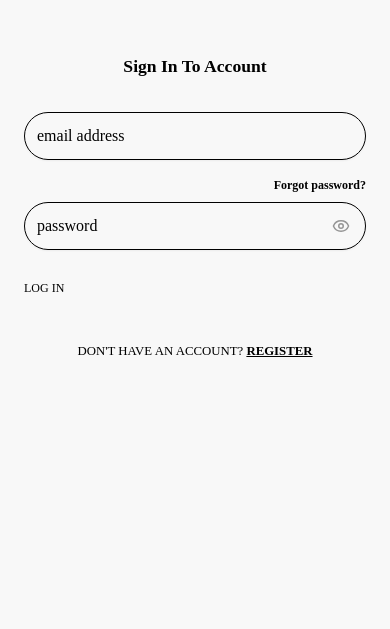
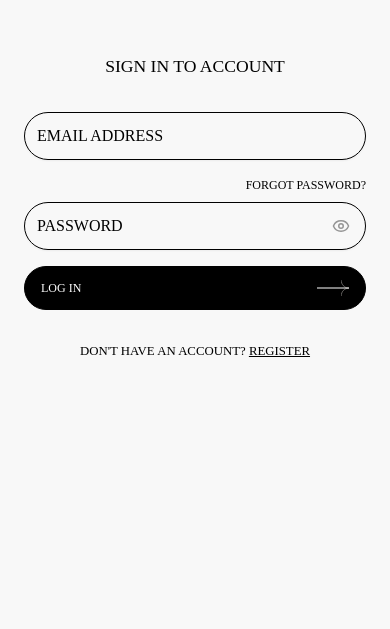
Before and after one commit to kareemcodes-1/nextjs16-test, a Next.js app: page /auth/login in a window 390 px wide. Shown: the part 215-844 px from the top of the page. Built offline with nearby package versions, Linux system fonts and the light colour scheme; grey boxes are pictures that could not be loaded.

Commit message:
animation problem

```diff
--- a/app/(pages)/(home)/page.tsx
+++ b/app/(pages)/(home)/page.tsx
@@ -19,15 +19,15 @@ export default function Home() {
 
       <Hero />
 
-      <About />
-      {/* <Collections /> */}
+      {/* <About />
+      <Collections />
       <FeaturedProducts />
 
 
-      {/* <VideoPreview /> */}
+
       <BestSellers />
 
-      <Testimonials />
+      <Testimonials /> */}
 
     </>
   );
--- a/app/globals.css
+++ b/app/globals.css
@@ -27,7 +27,315 @@ html, body {
   padding: 0; */
 }
 
+button{
+  cursor: pointer;
+}
 
+button:disabled{
+  cursor: none;
+}
+
+.go3958317564{
+  font-weight: 200 !important;
+    font-family: 'Telegraf' !important;
+  text-transform: uppercase !important;
+}
+
+@font-face {
+    font-family: 'Telegraf';
+    src: url('../font/Telegraf_UltraLight_200.otf') format('opentype');
+    /* font-weight: 300; */
+    font-style: normal;
+    font-display: swap;
+      font-display: optional;
+}
+
+@font-face {
+    font-family: 'Telegraf';
+    src: url('../font/Telegraf_UltraBold_800.otf') format('opentype');
+    /* font-weight: 300; */
+    font-style: normal;
+    font-display: swap;
+      font-display: optional;
+}
+
+@font-face {
+    font-family: 'Telegraf';
+    src: url('../font/TelegrafRegular_272984568a25d8528fe2de8b20b29011.otf') format('opentype');
+    /* font-weight: 300; */
+    font-style: normal;
+    font-display: swap;
+      font-display: optional;
+}
+
+h1, h2, h3, label, button, input, ::placeholder{
+  font-family: 'Telegraf' !important;
+  text-transform: uppercase;
+  font-weight: 300;
+}
+
+a, p, span{
+  font-family: 'Telegraf';
+  text-transform: uppercase;
+  font-weight: 200;
+
+}
+
+.category-btn {
+    display: flex;
+    align-items: center;
+    justify-content: center;
+    position: relative;
+    background: white;
+    height: calc(4.66666667vw);
+    width: auto;
+    box-shadow: none;
+    margin: 0;
+    color: #000;
+    text-align: center;
+    padding: .5rem calc(2.1291667vw) .5rem calc(2.12291667vw);
+    border-radius: calc(4.16666667vw);
+    font-weight: 200;
+    text-transform: uppercase;
+    line-height: calc(4.16666667vw);
+    box-sizing: border-box;
+    transition: .4s cubic-bezier(.4, 0, 0, 1);
+}
+
+.btn {
+    display: inline-flex;
+    align-items: center;
+    position: relative;
+    height: calc(4.16666667vw);
+    width: auto;
+    margin: 0;
+    background: transparent;
+    padding: 0 calc(1.82291667vw);
+    border-radius: calc(4.16666667vw);
+    font-size: calc(1.04166667vw);
+    font-weight: 200;
+    text-transform: uppercase;
+    line-height: 1;
+    box-sizing: border-box;
+    text-decoration: none;
+    cursor: pointer;
+    transition: background .4s cubic-bezier(.4, 0, 0, 1),
+                color .4s cubic-bezier(.4, 0, 0, 1);
+}
+
+/* ─── VARIANTS ──────────────────────────────────────── */
+.btn--light {
+    color: #fefaf4;
+    border: 1px solid #fefaf4;
+}
+.btn--light:hover {
+    background: #fefaf4;
+    color: #000;
+}
+
+.btn--dark {
+    color: #000;
+    border: 1px solid #000;
+}
+.btn--dark:hover {
+    background: #000;
+    color: #fff;
+}
+
+/* ─── FILLED VARIANTS ───────────────────────────────── */
+.btn--filled-light {
+    color: #000;
+    background: #fefaf4;
+    border: 1px solid #fefaf4;
+}
+.btn--filled-light:hover {
+    background: #e8e4de;
+    color: #000;
+}
+
+.btn--filled-dark {
+    color: #fff;
+    background: #000;
+    border: 1px solid #000;
+}
+.btn--filled-dark:hover {
+    background: #222;
+    color: #fff;
+}
+
+/* ─── ICON MODIFIER ─────────────────────────────────── */
+.btn--icon-left  { padding-left: calc(1.82291667vw + 3.95833333vw + 0.5em); }
+.btn--icon-right { padding-right: calc(1.82291667vw + 3.95833333vw + 0.5em); }
+
+.btn--icon-left::before,
+.btn--icon-right::before {
+    content: '';
+    position: absolute;
+    top: 50%;
+    transform: translateY(-50%);
+    height: 1px;
+    width: calc(3.95833333vw);
+    background: currentColor;
+    transition: background .4s cubic-bezier(.4, 0, 0, 1);
+}
+
+.btn--icon-left::before  { left: calc(1.82291667vw); }
+.btn--icon-right::before { right: calc(1.82291667vw); }
+
+.btn--icon-left::after,
+.btn--icon-right::after {
+    content: '';
+    position: absolute;
+    top: 50%;
+    transform: translateY(-50%);
+    width: calc(1.09375vw);
+    height: calc(2.13541667vw);
+    background-repeat: no-repeat;
+    background-position: center;
+    transition: background-image .4s;
+}
+
+.btn--icon-left::after  { left: calc(2.22291667vw); }
+.btn--icon-right::after { right: calc(1.82291667vw); }
+
+/* ─── ARROW IMAGES ──────────────────────────────────── */
+.btn--light.btn--icon-left::after  { background-image: url(../public/arrowhead-left-light.svg); }
+.btn--light.btn--icon-right::after { background-image: url(../public/arrowhead-right-light.svg); }
+.btn--dark.btn--icon-left::after   { background-image: url(../public/arrowhead-left.svg); }
+.btn--dark.btn--icon-right::after  { background-image: url(../public/arrowhead-right-black.svg); }
+
+.btn--light:hover.btn--icon-left::after  { background-image: url(../public/arrowhead-left.svg); }
+.btn--light:hover.btn--icon-right::after { background-image: url(../public/arrowhead-right-black.svg); }
+.btn--dark:hover.btn--icon-left::after   { background-image: url(../public/arrowhead-left-light.svg); }
+.btn--dark:hover.btn--icon-right::after  { background-image: url(../public/arrowhead-right-light.svg); }
+
+.btn--filled-light.btn--icon-left::after  { background-image: url(../public/arrowhead-left.svg); }
+.btn--filled-light.btn--icon-right::after { background-image: url(../public/arrowhead-right-black.svg); }
+.btn--filled-dark.btn--icon-left::after   { background-image: url(../public/arrowhead-left-light.svg); }
+.btn--filled-dark.btn--icon-right::after  { background-image: url(../public/arrowhead-right-light.svg); }
+
+.btn--filled-light:hover.btn--icon-left::after  { background-image: url(../public/arrowhead-left-light.svg); }
+.btn--filled-light:hover.btn--icon-right::after { background-image: url(../public/arrowhead-right-light.svg); }
+.btn--filled-dark:hover.btn--icon-left::after   { background-image: url(../public/arrowhead-left-light.svg); }
+.btn--filled-dark:hover.btn--icon-right::after  { background-image: url(../public/arrowhead-right-light.svg); }
+
+/* ─── RESPONSIVE: TABLET ────────────────────────────── */
+@media (max-width: 1024px) {
+    .btn {
+        height: 3rem;
+        padding: 0 1.25rem;
+        border-radius: 3rem;
+        font-size: 0.75rem;
+    }
+
+    .btn--icon-left  { padding-left: calc(1.25rem + 2.5rem + 0.5em); }
+    .btn--icon-right { padding-right: calc(1.25rem + 2.5rem + 0.5em); }
+
+    .btn--icon-left::before,
+    .btn--icon-right::before {
+        width: 2.5rem;
+    }
+
+    .btn--icon-left::before  { left: 1.25rem; }
+    .btn--icon-right::before { right: 1.25rem; }
+
+    .btn--icon-left::after,
+    .btn--icon-right::after {
+        width: 0.6rem;
+        height: 1.2rem;
+    }
+
+    .btn--icon-left::after  { left: 1.5rem; }
+    .btn--icon-right::after { right: 1.25rem; }
+}
+
+/* ─── RESPONSIVE: MOBILE ────────────────────────────── */
+@media (max-width: 768px) {
+    .btn {
+        height: 2.75rem;
+        padding: 0 1rem;
+        border-radius: 2.75rem;
+        font-size: 0.7rem;
+    }
+
+    .btn--icon-left  { padding-left: calc(1rem + 2rem + 0.5em); }
+    .btn--icon-right { padding-right: calc(1rem + 2rem + 0.5em); }
+
+    .btn--icon-left::before,
+    .btn--icon-right::before {
+        width: 2rem;
+    }
+
+    .btn--icon-left::before  { left: 1rem; }
+    .btn--icon-right::before { right: 1rem; }
+
+    .btn--icon-left::after,
+    .btn--icon-right::after {
+        width: 0.5rem;
+        height: 1rem;
+    }
+
+    .btn--icon-left::after  { left: 1.2rem; }
+    .btn--icon-right::after { right: 1rem; }
+}
+
+/* ─── RESPONSIVE: TABLET ────────────────────────────── */
+@media (max-width: 1024px) {
+    .category-btn {
+        height: 3rem;
+        padding: .5rem 1.25rem;
+        border-radius: 3rem;
+        line-height: 1;
+        font-size: 1.2rem;
+    }
+}
+
+/* ─── RESPONSIVE: MOBILE ────────────────────────────── */
+@media (max-width: 768px) {
+    .category-btn {
+        height: 2.5rem;
+        padding: .5rem 1rem;
+        border-radius: 2.5rem;
+        line-height: 1;
+        font-size: 0.85rem;
+    }
+}
+
+.tan-pearl{
+  font-family: 'TAN-PEARL';
+}
+
+.telegraf{
+  font-family: 'Telegraf';
+}
+
+/* .swiper{
+  overflow-x: hidden !important;
+  overflow: visible !important;
+  overflow-y: visible !important;
+} */
+
+/* .virtual-swiper .swiper-button-prev
+{
+  top: 0rem !important;
+} */
+
+.virtual-swiper .swiper-button-prev:after{
+  content: none !important;
+}
+
+em{
+  font-style: normal;
+  font-family: 'Telegraf';
+}
+
+.swiper-button-disabled{
+  opacity: .8 !important;
+}
+
+.virtual-swiper{
+  padding-top: 2rem !important;
+}
 
 /* @theme inline {
   --font-heading: var(--font-sans);
```
